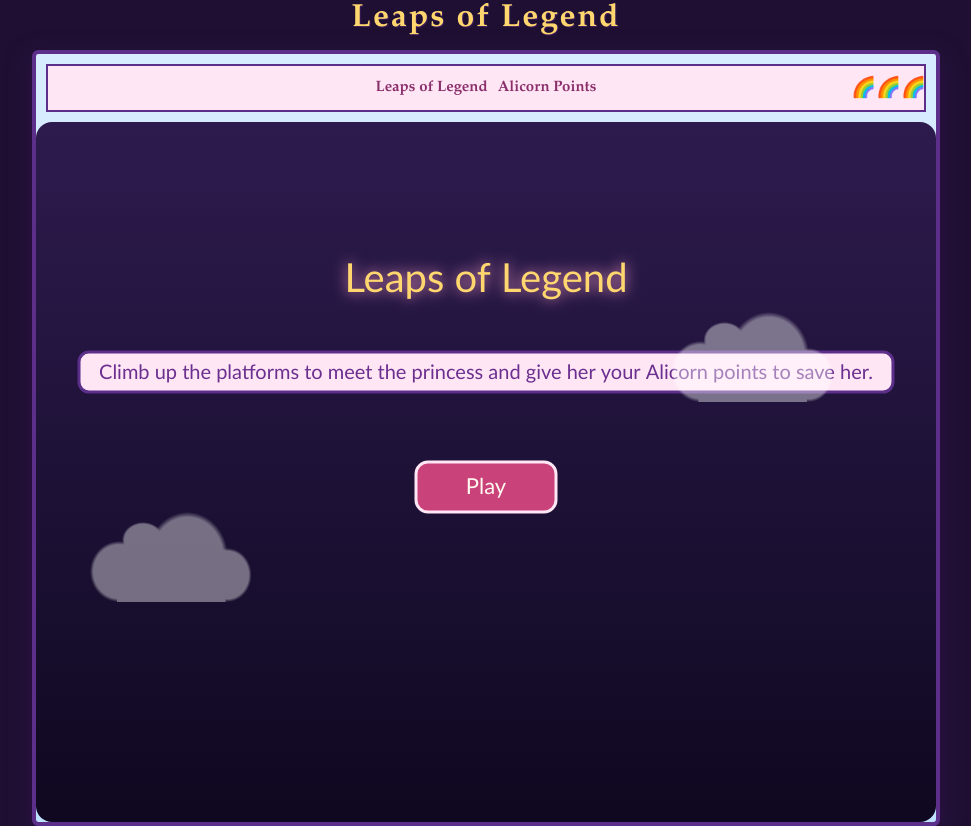
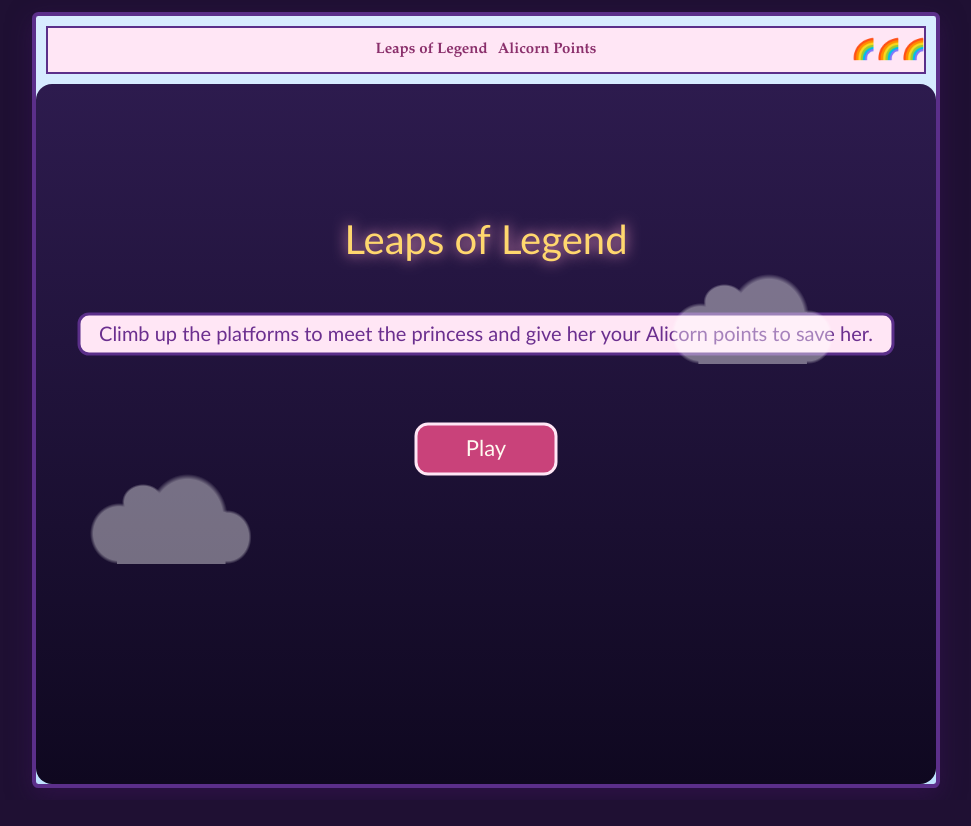
Before and after one commit to Efury1/Leaps-of-Legend, a website: page html/index.html in a window 1280 px wide. Shown: the whole page, without its empty margins (154-1125 px from the left). After the commit the page ends 800 px from the top, so only its background shows below. Drawn offline with Linux system fonts and the light colour scheme; files that its build step writes are made by us from their sources; files whose address does not match are found by name.

Commit message:
Remove title

```diff
--- a/html/index.html
+++ b/html/index.html
@@ -7,9 +7,6 @@
   <link rel="stylesheet" href="styles.css">
 </head>
 <body>
-
-  <h1>Leaps of Legend</h1>
-
   <div class="stage sky__noon">
 
     <div class="topbar">
```
